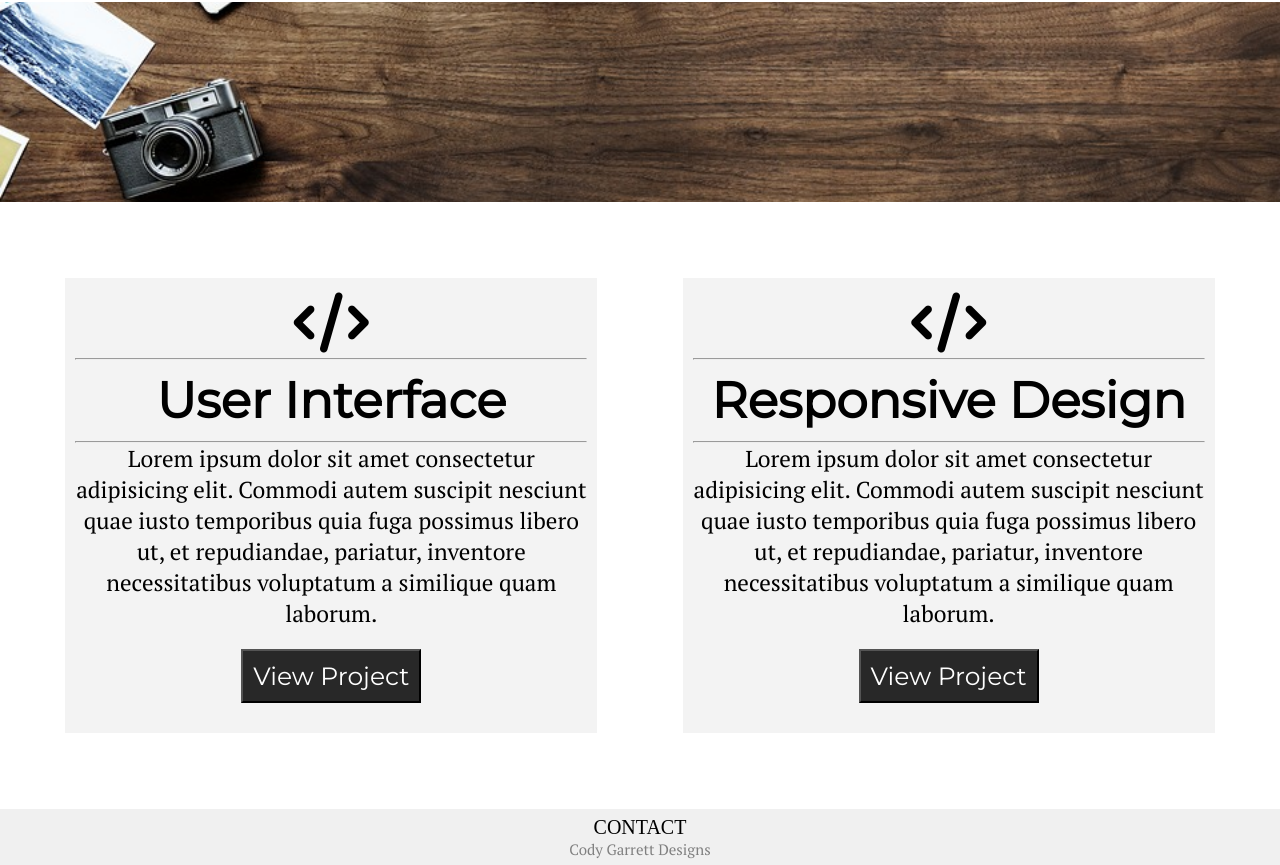
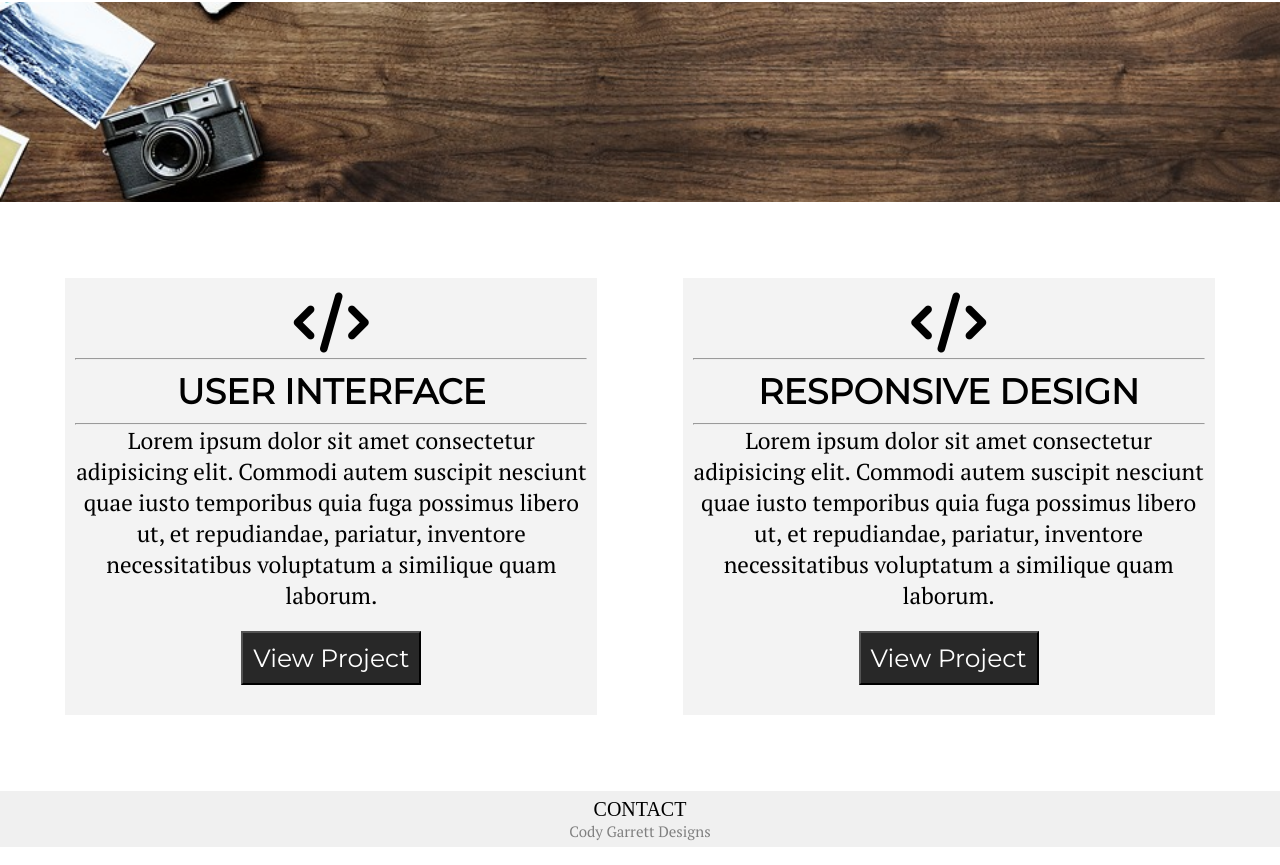
Before and after one commit to CodyyLee/Old-Port, a plain HTML site: page index.html in a window 1280 px wide. Shown: the part 2188-3053 px from the top of the page. Drawn offline with Linux system fonts and the light colour scheme; a script that the page names is missing.

Commit message:
font-size changes to portfolio headings

```diff
--- a/index.html
+++ b/index.html
@@ -100,7 +100,7 @@
                 <div class="port-head">
                     <i class="fas fa-code"></i>
                     <hr>
-                    <h2>User Interface</h2>
+                    <h2>USER INTERFACE</h2>
                     <hr>
                 </div> <!--port-head-->
 
@@ -115,7 +115,7 @@
                 <div class="port-head">
                     <i class="fas fa-code"></i>
                     <hr>
-                    <h2>Responsive Design</h2>
+                    <h2>RESPONSIVE DESIGN</h2>
                     <hr>
                 </div> <!--port-head-->
 
--- a/style.css
+++ b/style.css
@@ -335,6 +335,10 @@ footer .muted   {
 
     #portfolio .port-container .port-item    {
         width: 40%;
-        font-size: 2.3em;
+        font-size: 2.3rem;
+    }
+
+    #portfolio .port-container .port-item .port-head h2    {
+        font-size: 3.5rem;
     }
 }
```
